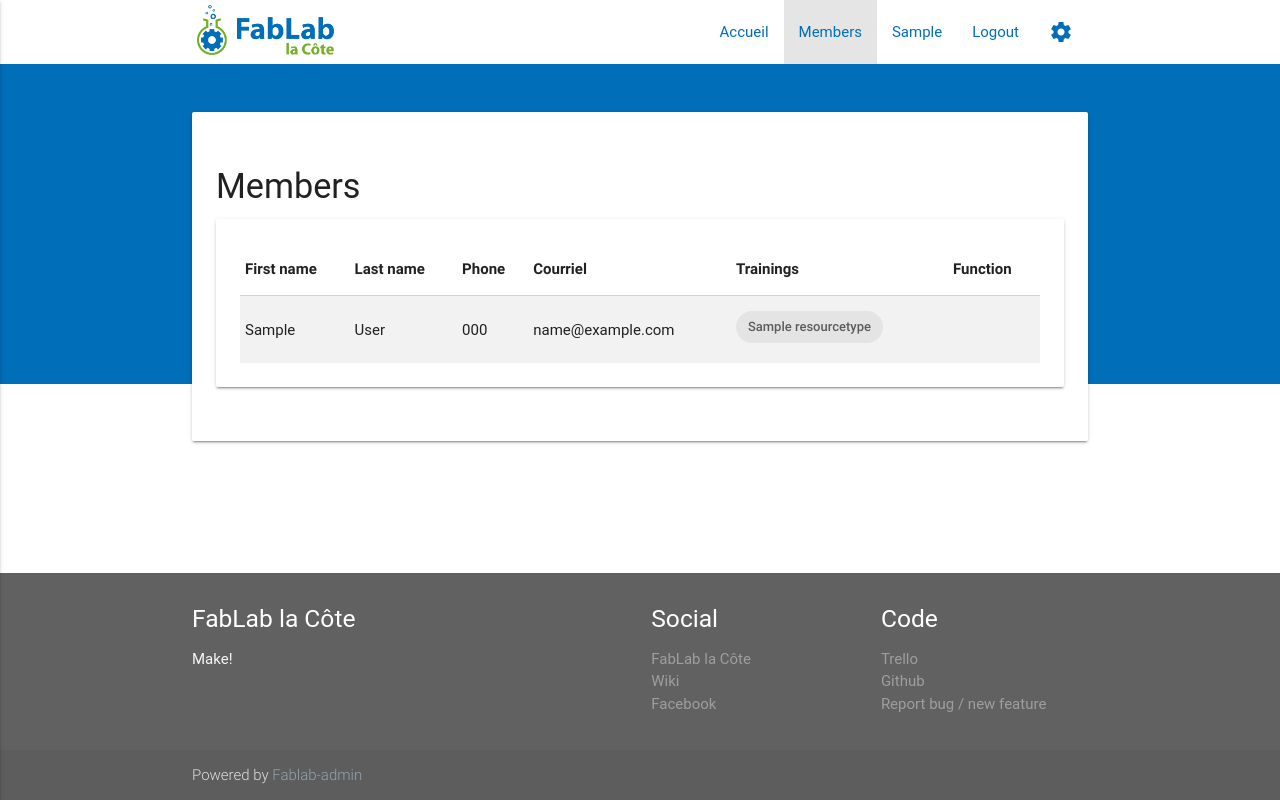
After one commit to bfritscher/fablab-admin, a Django app: page /accounts/members in a window 1280 px wide. The commit adds this page. Run offline with Django 3.2, Linux system fonts and the light colour scheme; a user stored in the database is signed in; tables that the repository leaves empty hold one stand-in row (values such as "Sample post"); parts of the project's set-up code (start-up, migrations or seed data) failed here and were passed over; some libraries are stand-ins or nearby versions; some web fonts are replaced.

Commit message:
list members

```diff
--- /dev/null
+++ b/fablabadmin/accounts/templates/members/list.html
@@ -0,0 +1,64 @@
+{% extends "base/layout.html" %}
+{% load material_form %}
+{% load i18n %}
+{% load humanize %}
+
+{% block content %}
+    <div class="row">
+        <div class="col s12 m12">
+            <div class="card-panel">
+
+                <div class="section">
+                    <h4>{% trans "Members" %}</h4>
+
+                <div class="card-panel">
+                        <table class="responsive-table striped highlight">
+                            <thead>
+                            <tr>
+                                <th class="">{% trans "First name" %}</th>
+                                <th class="">{% trans "Last name" %}</th>
+                                <th class="">{% trans "Phone" %}</th>
+                                <th class="">{% trans "Email"%}</th>
+                                <th class="">{% trans "Trainings" %}</th>
+                                <th class="">{% trans "Function" %}</th>
+                            </tr>
+                            </thead>
+                            <tbody>
+                            {% for m in members %}
+                                <tr>
+                                    <td class="">
+                                        {{ m.first_name }}
+                                    </td>
+                                    <td class="">
+                                        {{ m.last_name }}
+                                    </td>
+                                    <td class="">{{ m.phone }}</td>
+                                    <td class="">{{ m.email }}</td>
+                                    <td class="">
+                                        {% for training in m.trainings.all %}
+                                            <small class="chip">{{ training }}</small>
+                                        {% endfor %}
+                                    </td>
+                                    <td class="">
+                                        {% for f in m.current_functions.all %}
+                                            {% if f.committee %}
+                                                <span>{{ f.name }}</span>
+                                            {% endif %}
+                                        {% endfor %}
+                                    </td>
+                                </tr>
+                            {% endfor %}
+                            </tbody>
+                        </table>
+                    </div>
+                </div>
+
+
+            </div>
+        </div>
+    </div>
+{% endblock %}
+{% block readyscript %}
+    $('ul.tabs').tabs();
+    $('.collapsible').collapsible();
+{% endblock %}
--- a/fablabadmin/accounts/urls.py
+++ b/fablabadmin/accounts/urls.py
@@ -3,4 +3,5 @@ from . import views
 urlpatterns = [
     url(r'profile/edit', views.profile_edit, name="profile_edit"),
     url(r'profile', views.profile, name="profile"),
+    url(r'members', views.list_members, name="members"),
 ]
--- a/fablabadmin/accounts/views.py
+++ b/fablabadmin/accounts/views.py
@@ -55,3 +55,9 @@ def profile_edit(request):
             profile_detail_form.save(commit=True)
 
     return render(request, 'accounts/profile_edit.html', locals())
+
+
+@login_required
+def list_members(request):
+    members = Contact.objects.filter(status__is_member=True)
+    return render(request, 'members/list.html', locals())
--- a/fablabadmin/base/templates/base/layout.html
+++ b/fablabadmin/base/templates/base/layout.html
@@ -27,6 +27,7 @@
             <ul class="right hide-on-med-and-down">
                 <li class="{% if request.get_full_path == "/" %}active{%  endif %}"><a  class="blue-text" href="/">{% trans "Home" %}</a></li>
                 {% if user.is_authenticated != True %}<li class="{% if request.get_full_path == "/register" %}active{%  endif %}"><a  class="blue-text" href="/register">{% trans "Register" %}</a></li>{% endif %}
+                {% if user.is_authenticated == True %}<li class="{% if request.get_full_path == "/accounts/members" %}active{%  endif %}"><a  class="blue-text" href="/accounts/members">{% trans 'Members' %}</a></li>{% endif %}
                 {% if user.is_authenticated == True %}<li class="{% if request.get_full_path == "/accounts/profile" %}active{%  endif %}"><a  class="blue-text" href="/accounts/profile">{{ user.first_name|default:'Profile' }}</a></li>{% endif %}
                 {% if user.is_authenticated == True %}<li><a  class="blue-text" href="/accounts/logout">{% trans 'Logout' %}</a></li>{% endif %}
                 {% if user.is_authenticated != True %}<li class="{% if request.get_full_path == "/accounts/login" %}active{%  endif %}"><a  class="blue-text" href="/accounts/login">{% trans 'Login' %}</a></li>{% endif %}
@@ -36,6 +37,7 @@
             <ul id="nav-mobile" class="side-nav blue-text">
                 <li class="{% if request.get_full_path == "/" %}active{%  endif %}"><a  class="blue-text" href="/">{% trans "Home" %}</a></li>
                 {% if user.is_authenticated != True %}<li class="{% if request.get_full_path == "/register" %}active{%  endif %}"><a  class="blue-text" href="/register">{% trans "Register" %}</a></li>{% endif %}
+                {% if user.is_authenticated == True %}<li class="{% if request.get_full_path == "/accounts/members" %}active{%  endif %}"><a  class="blue-text" href="/accounts/members">{% trans 'Members' %}</a></li>{% endif %}
                 {% if user.is_authenticated == True %}<li class="{% if request.get_full_path == "/accounts/profile" %}active{%  endif %}"><a  class="blue-text" href="/accounts/profile">{{ user.first_name|default:'Profile' }}</a></li>{% endif %}
                 {% if user.is_authenticated == True %}<li><a  class="blue-text" href="/accounts/logout">{% trans 'Logout' %}</a></li>{% endif %}
                 {% if user.is_authenticated != True %}<li class="{% if request.get_full_path == "/accounts/login" %}active{%  endif %}"><a  class="blue-text" href="/accounts/login">{% trans 'Login' %}</a></li>{% endif %}
```
Also changed, not shown: fablabadmin/accounts/locale/fr/LC_MESSAGES/django.po, fablabadmin/base/locale/fr/LC_MESSAGES/django.po, 2 other files.
